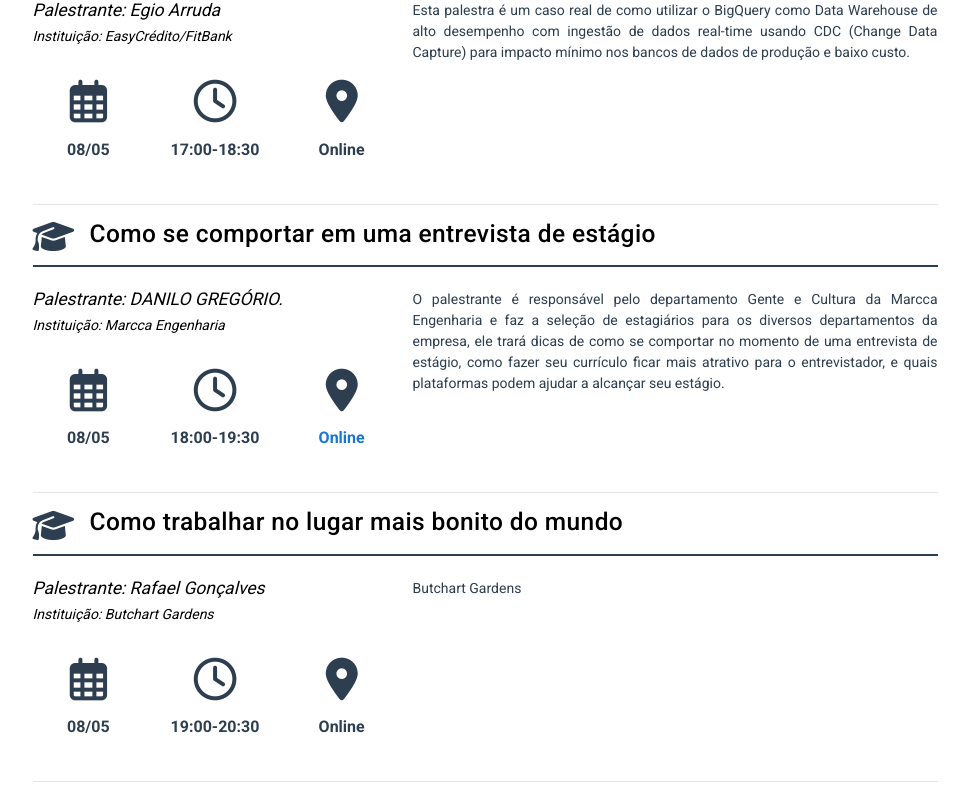
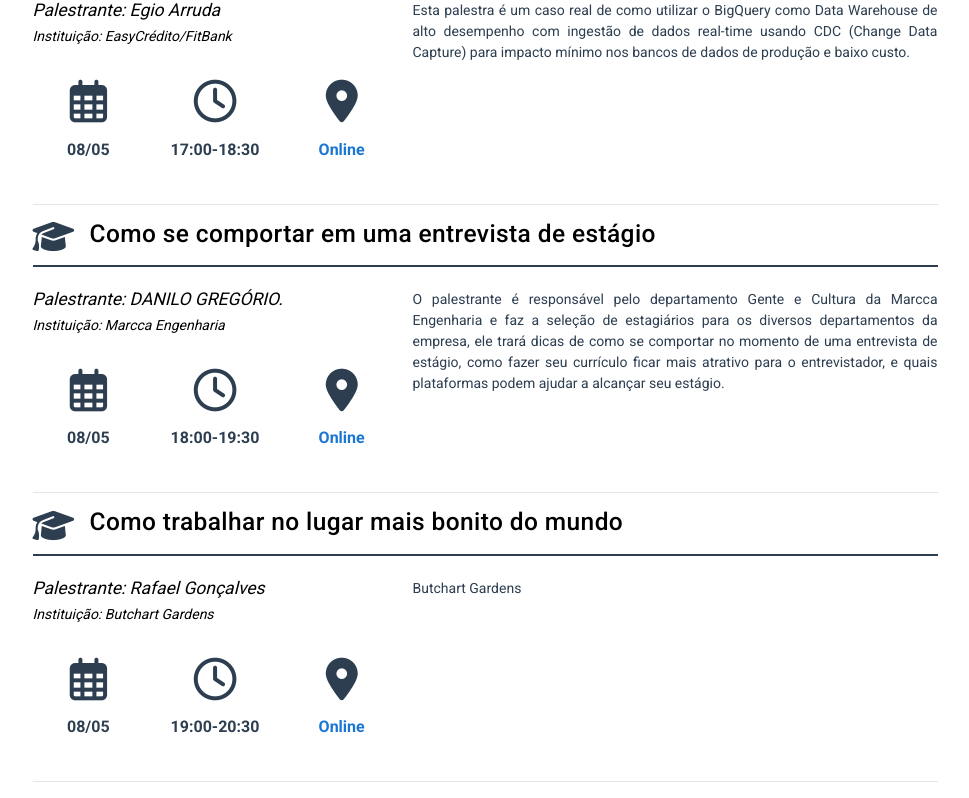
Before and after one commit to GabrielBandeiraB/jcpoli-website-production, a Vue app: page /palestras in a window 1280 px wide. Shown: the part 3391-4189 px from the top of the page, without its empty margins (155-1124 px from the left). Built offline with nearby package versions, Linux system fonts and the light colour scheme; what vue-loading-overlay, vue-localstorage, vue-notification, vue-the-mask would draw is missing.

Commit message:
adição de link

```diff
--- a/src/storage/programacao/palestras_new.ts
+++ b/src/storage/programacao/palestras_new.ts
@@ -126,6 +126,7 @@ let Palestras = [
     date: "08/05",
     time: "19:00-20:30",
     place: "Online",
+    link: "https://teams.microsoft.com/l/meetup-join/19%3ameeting_NGJmNGQxNDQtOTQ0Yi00MDJjLTlhM2ItNzFkY2RmMjhmZTIz%40thread.v2/0?context=%7b%22Tid%22%3a%2273319f42-8908-4b89-9f8d-558cf4d5d776%22%2c%22Oid%22%3a%224d5d6768-2ee9-4adc-ac86-4da09deed785%22%7d"
   },
 
   /*{
@@ -144,7 +145,8 @@ let Palestras = [
     desc: `Discussões com o time da startup Lion xPRO a respeito das possibilidades atuais de inovação tecnológica, a partir da aplicação de inteligência artificial a ferramentas de avaliação ambiental e energética integradas ao desenvolvimento de projetos de edifícios, contribuindo com processos evolutivos de metodologias BIM (Building Information Modeling) a conceitos BEM (Building Energy Model).`,
     date: '10/05',
       time: '07:15-08:45',
-      place: 'Online'
+      place: 'Online',
+      link: "https://teams.microsoft.com/l/meetup-join/19%3ameeting_ODNlNzUwMTItMGM3OS00NTczLThkYmEtNTM2ZjFiOGYxOWY4%40thread.v2/0?context=%7b%22Tid%22%3a%2273319f42-8908-4b89-9f8d-558cf4d5d776%22%2c%22Oid%22%3a%224d5d6768-2ee9-4adc-ac86-4da09deed785%22%7d"
 
   },
   {
@@ -264,6 +266,7 @@ let Palestras = [
     date: "09/05",
     time: "19:00-20:30",
     place: "Online",
+    link: "https://teams.microsoft.com/l/meetup-join/19%3ameeting_NzNkNzk4YzgtY2VhOC00M2M0LWEyZDEtMWY0YzZlNjcwYmMy%40thread.v2/0?context=%7b%22Tid%22%3a%2273319f42-8908-4b89-9f8d-558cf4d5d776%22%2c%22Oid%22%3a%224d5d6768-2ee9-4adc-ac86-4da09deed785%22%7d"
   },
 
   {
@@ -360,7 +363,8 @@ let Palestras = [
     desc: `Esta palestra é um caso real de como utilizar o BigQuery como Data Warehouse de alto desempenho com ingestão de dados real-time usando CDC (Change Data Capture) para impacto mínimo nos bancos de dados de produção e baixo custo.`,
     date: '08/05',
     time: '17:00-18:30',
-    place: 'Online'
+    place: 'Online',
+    link: "https://teams.microsoft.com/l/meetup-join/19%3ameeting_MTMzZDY1ZjAtZTY0Yi00MDU1LTg0ZjUtMDE1Yjk5M2I1Yjcx%40thread.v2/0?context=%7b%22Tid%22%3a%2273319f42-8908-4b89-9f8d-558cf4d5d776%22%2c%22Oid%22%3a%224d5d6768-2ee9-4adc-ac86-4da09deed785%22%7d"
 
   },
   {
@@ -370,7 +374,7 @@ let Palestras = [
     desc: `Assim como avanços econômicos e sociais permitem que as pessoas vivam mais e melhor, eles também aumentam a consciência de que estes avanços precisam ocorrer de uma forma mais rápida, sustentável e inclusiva. Isso gera uma crescente demanda por melhor qualidade de vida, tanto em regiões urbanas quanto rurais. Um dos principais caminhos para este aumento passa pela incorporação de novas tecnologias, que permitam, por exemplo, a transformação de cidades em cidades inteligentes. Uma cidade inteligente é uma cidade que melhor atende às necessidades de sua população, sendo, ao mesmo tempo, igualitária, inclusiva e sustentável. Dentre as tecnologias que estão sendo adotadas, merecem destaque aquelas baseadas em inteligência artificial.  Nesta palestra apresentarei o centro nacional de pesquisa em inteligência artificial IARA (Inteligência Artificial Recriando Ambientes), selecionado em chamada nacional para centros brasileiros de pesquisa em Inteligência Artificial Aplicada, da FAPESP, MCTI e CGI.br . Apresentarei ainda as primeiras iniciativas do centro, que funciona como uma rede nacional, representada nas 5 regiões do país. Ao final, falarei brevemente sobre algumas das pesquisas em inteligência artificial aplicada realizadas no ICMC USP.`,
     date: '09/05',
     time: '17:00-18:30',
-    place: 'Youtube',
+    place: 'Online',
     link: "https://www.youtube.com/watch?v=JtRUBz5-F7A"
   },
   {
@@ -392,6 +396,18 @@ let Palestras = [
     time: '10:30-12:00',
     place: 'Online',
     link: 'https://teams.microsoft.com/l/meetup-join/19%3ameeting_NmMwZDk2YjMtZDljNC00NTZlLTllN2QtMTBkMjA3Njg5ODJk%40thread.v2/0?context=%7b%22Tid%22%3a%2273319f42-8908-4b89-9f8d-558cf4d5d776%22%2c%22Oid%22%3a%224d5d6768-2ee9-4adc-ac86-4da09deed785%22%7d'
+
+  },
+
+  {
+    title: 'A carreira do profissional de gestão de projetos - desafios e oportunidades',
+    instructor: 'Rener Baptista',
+    institution: 'iNexxus Global (USA)',
+    desc: `Nesta palestra, exploramos a importância do inglês no marketing digital e como isso está associado à engenharia de produção. Discutimos como o inglês pode ser a chave para desbloquear oportunidades no mercado global e como ele pode ajudar a melhorar a comunicação com clientes e colaboradores estrangeiros. Também falamos sobre a relação entre o inglês e a engenharia de produção, mostrando como a fluência no idioma pode ajudar a entender melhor processos produtivos e gerar insights valiosos. Ao final da palestra, os participantes terão uma compreensão mais profunda da importância do inglês no contexto do marketing digital e da engenharia de produção, e estarão equipados com ferramentas e insights para avançar em suas carreiras.`,
+    date: '10/05',
+    time: '19:00-20:30',
+    place: 'Online',
+    link: 'https://teams.microsoft.com/l/meetup-join/19%3ameeting_OWU1Yjk1YzgtNmNiMC00NDRjLThkMTctNDNjOGU0MDdjZDg2%40thread.v2/0?context=%7b%22Tid%22%3a%2273319f42-8908-4b89-9f8d-558cf4d5d776%22%2c%22Oid%22%3a%224d5d6768-2ee9-4adc-ac86-4da09deed785%22%7d'
 
   },
 
```
